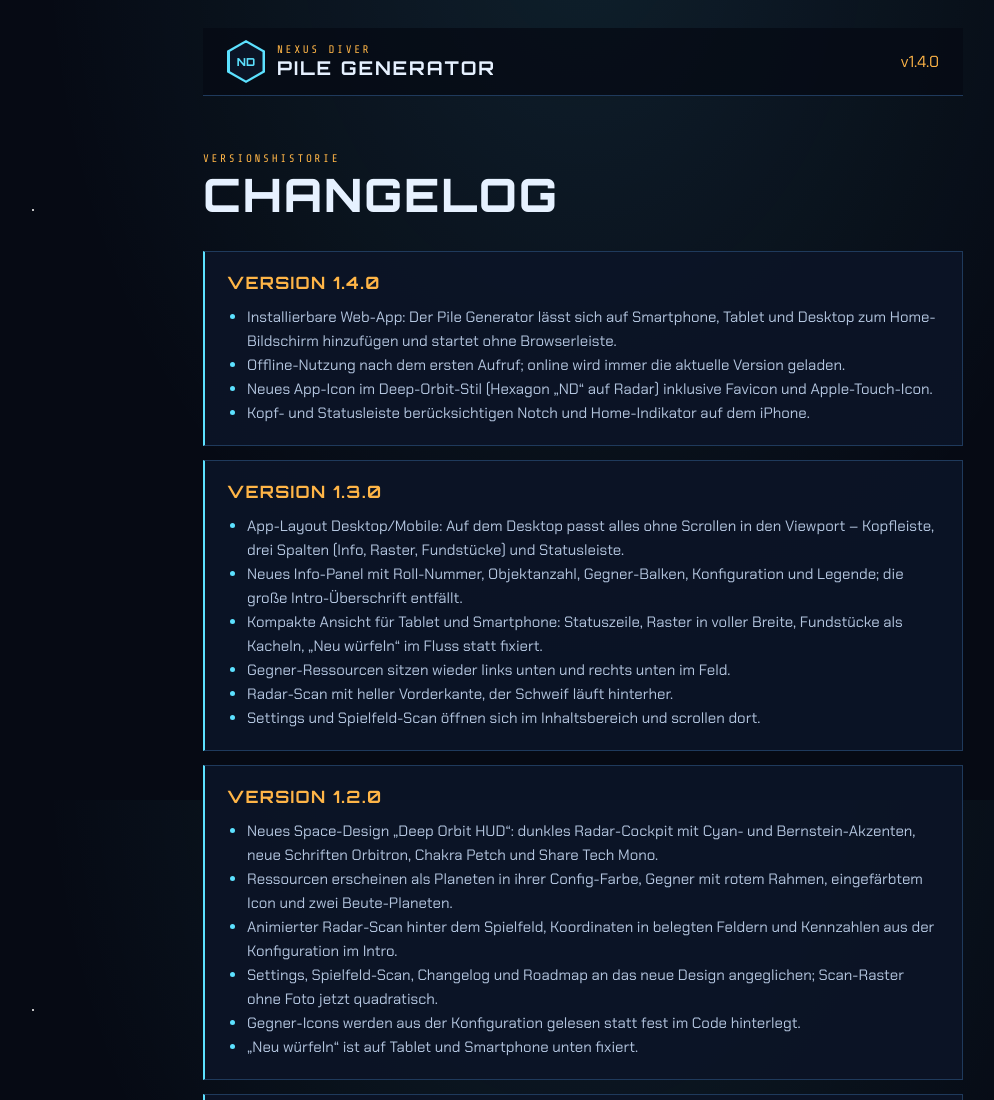
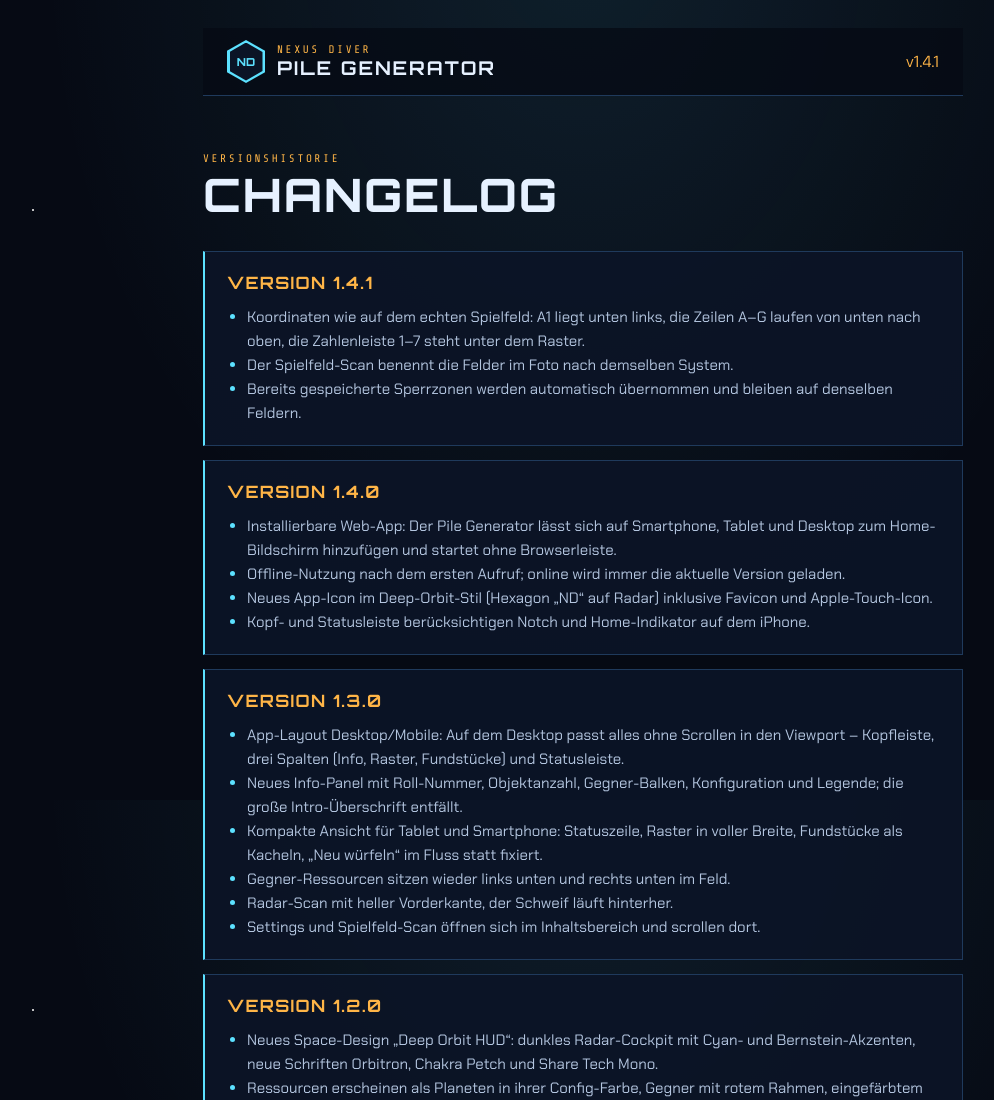
Before and after one commit to pk-dot/Nexus-Diver-Pile-Generator, a plain HTML site: page changelog.html in a window 1280 px wide. Shown: the top 1100 px of the page, without its empty margins (57-1051 px from the left). Drawn offline with nearby package versions, Linux system fonts and the light colour scheme.

Commit message:
Release 1.4.1 with changelog for bottom-left coordinates
Co-Authored-By: Claude Opus 5.5 <noreply@anthropic.com>

```diff
--- a/app.js
+++ b/app.js
@@ -1,4 +1,4 @@
-const APP_VERSION = '1.4.0';
+const APP_VERSION = '1.4.1';
 const CONFIG_STORAGE_KEY = 'pile-generator-config';
 const BOARD_MASK_STORAGE_KEY = 'pile-generator-board-mask';
 const BOARD_MASK_ORIGIN_KEY = 'pile-generator-board-mask-origin';
--- a/changelog.html
+++ b/changelog.html
@@ -4,7 +4,7 @@
 		<meta charset="UTF-8" />
 		<meta name="viewport" content="width=device-width, initial-scale=1.0, viewport-fit=cover" />
 		<meta name="theme-color" content="#060a14" />
-		<meta name="application-version" content="1.4.0" />
+		<meta name="application-version" content="1.4.1" />
 		<title>Changelog | Pile Generator</title>
 		<meta name="mobile-web-app-capable" content="yes" />
 		<meta name="apple-mobile-web-app-capable" content="yes" />
@@ -25,11 +25,19 @@
 						<h1>Pile Generator</h1>
 					</div>
 				</div>
-				<span class="app-version">v1.4.0</span>
+				<span class="app-version">v1.4.1</span>
 			</header>
 
 			<p class="eyebrow accent-label">VERSIONSHISTORIE</p>
 			<h2>Changelog</h2>
+			<article class="changelog-entry">
+				<h3>Version 1.4.1</h3>
+				<ul>
+					<li>Koordinaten wie auf dem echten Spielfeld: A1 liegt unten links, die Zeilen A–G laufen von unten nach oben, die Zahlenleiste 1–7 steht unter dem Raster.</li>
+					<li>Der Spielfeld-Scan benennt die Felder im Foto nach demselben System.</li>
+					<li>Bereits gespeicherte Sperrzonen werden automatisch übernommen und bleiben auf denselben Feldern.</li>
+				</ul>
+			</article>
 			<article class="changelog-entry">
 				<h3>Version 1.4.0</h3>
 				<ul>
--- a/sw.js
+++ b/sw.js
@@ -1,6 +1,6 @@
 // Service Worker – macht den Pile Generator installierbar und offline nutzbar.
 // CACHE_VERSION muss zu APP_VERSION in app.js passen (wird per Test geprüft).
-const CACHE_VERSION = '1.4.0';
+const CACHE_VERSION = '1.4.1';
 const CACHE_NAME = `pile-generator-${CACHE_VERSION}`;
 const FONT_CACHE = 'pile-generator-fonts';
 
```
Also changed, not shown: index.html (+1 -1 lines), roadmap.html (+2 -2 lines), 1 other file.
